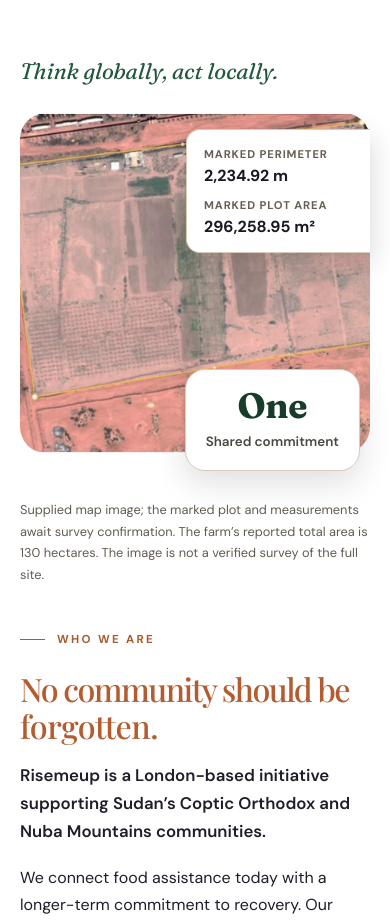
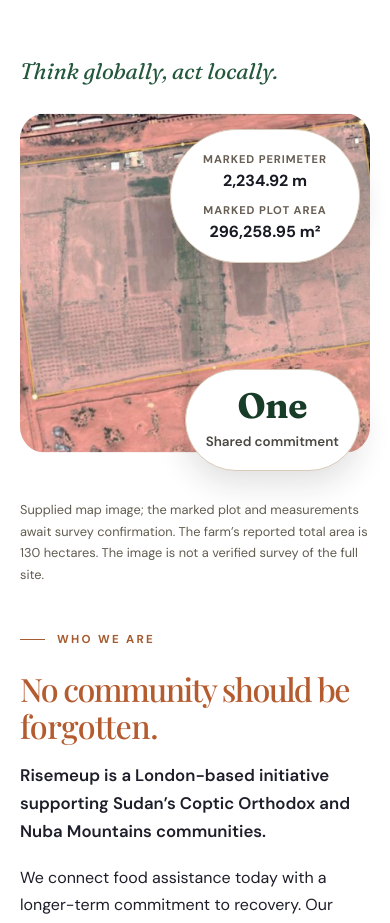
Before and after one commit to Hero988/RiseMeUp, a React (Vite) app: page / in a window 390 px wide. Shown: the part 860-1783 px from the top of the page. Built offline with nearby package versions, Linux system fonts and the light colour scheme; a web font is replaced by a local one.

Commit message:
Make the two land image information labels oval

```diff
--- a/public/classic-theme.css
+++ b/public/classic-theme.css
@@ -586,3 +586,23 @@ footer .brand-slogan { color: #e3ac80; }
   font-size:min(1em,9.2cqi);
   line-height:1.13;
 }
+
+/* Oval information labels over the About section's land image. */
+.home-page #about .classic-map-measurements {
+  width:210px;
+  padding:23px 25px;
+  right:12px;
+  border:1px solid #d8cbb8;
+  border-radius:999px;
+  text-align:center;
+}
+.home-page #about .classic-image-badge {
+  border-radius:999px;
+}
+@media(max-width:600px) {
+  .home-page #about .classic-map-measurements {
+    width:190px;
+    padding:20px;
+    right:10px;
+  }
+}
```
